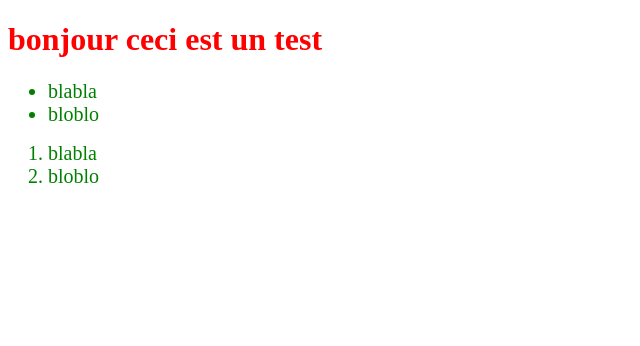
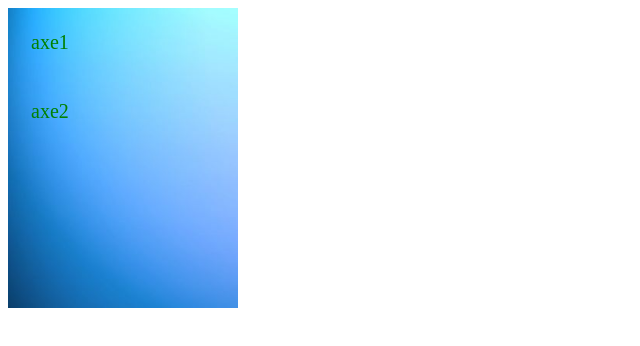
Before and after one commit to red4game/ISN_TAM, a plain HTML site: page cloud.html in a window 1280 px wide. Shown: the whole page, without its empty margins (0-640 px from the left). Drawn offline with Linux system fonts and the light colour scheme.

Commit message:
menu déroulant
base d'un menu avec une capacité hover sur le coté

```diff
--- a/cloud.css
+++ b/cloud.css
@@ -1,13 +1,43 @@
-.cookie {
-    color: red;
-}
 
-.titreP {
-  font-size: 50px;
-  color: blue;
-}
+
 
 li {
   font-size: 20px;
   color: green;
+  text-align: left;
+
 }
+
+nav {
+  background-image: url("menu_background.jpg");
+  background-repeat:no-repeat;
+  background-size: cover;
+  width: 230px;
+  height: 300px;
+  position: relative;
+  text-align: left;
+  padding: 0px 0px;
+}
+
+
+
+.menu{
+  display: inline-block;
+  position: static;
+  padding: 10% 10%;
+}
+
+.sub_menu{
+  display: none;
+}
+
+ .menu:hover .sub_menu{
+  display: flow-root;
+  padding: 10px 50px;
+
+}
+
+nav>ul {
+    margin: 0px;
+    padding: 0px;
+}
--- a/cloud.html
+++ b/cloud.html
@@ -5,14 +5,27 @@
 </head>
 
 <body>
-<h1 class="cookie">bonjour ceci est un test</h1>
-  <ul>
-  <li>blabla</li>
-  <li>bloblo</li>
+
+<nav>
+  <ul class = "menu_initialisation">
+    <li class = "menu"><a>axe1</a>
+      <ul class = "sub_menu">
+        <li><a href="sous_axe1.html">sous axe 1</a></li>
+        <li><a href="sous_axe2.html">sous axe 2</a></li>
+        <li><a href="sous_axe3.html">sous axe 3</a></li>
+      </ul>
+    </li>
   </ul>
 
-  <ol>
-  <li>blabla</li>
-  <li>bloblo</li>
-  </ol>
+  <ul class = "menu_initialisation">
+    <li class = "menu"><a>axe2</a>
+      <ul class = "sub_menu">
+        <li><a href="">sous axe 1</a></li>
+        <li><a href="">sous axe 2</a></li>
+        <li><a href="">sous axe 3</a></li>
+      </ul>
+    </li>
+  </ul>
+</nav>
+
 </body>
```
Also changed, not shown: menu_background.jpg (added), sous_axe1.html (added), sous_axe2.html (added), sous_axe3.html (added).
